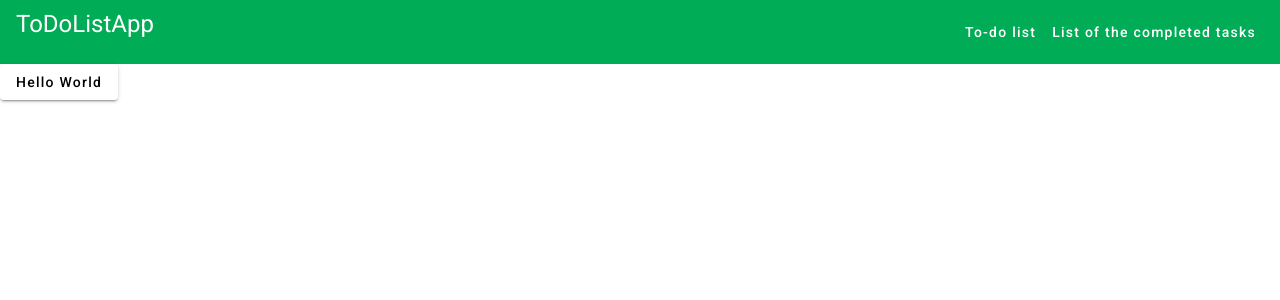
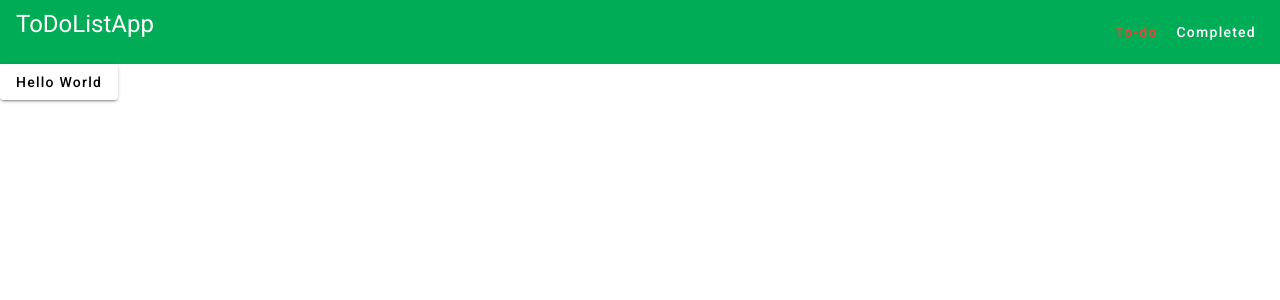
Before and after one commit to oleksy-piotr-angular/ToDoListApp, an Angular app: page / in a window 1280 px wide. Shown: the top 300 px of the page. Built offline with nearby package versions, Linux system fonts and the light colour scheme; what @ngrx/store would draw is missing.

Commit message:
add ngrx store dev tools for debugging Angular Ngrx Application

```diff
--- a/package.json
+++ b/package.json
@@ -21,6 +21,7 @@
     "@angular/platform-browser-dynamic": "^15.2.0",
     "@angular/router": "^15.2.0",
     "@ngrx/store": "^10.1.0",
+    "@ngrx/store-devtools": "^10.1.0",
     "ngx-toastr": "^17.0.2",
     "rxjs": "~7.8.0",
     "tslib": "^2.3.0",
--- a/src/app/app.module.ts
+++ b/src/app/app.module.ts
@@ -6,6 +6,7 @@ import { AppMaterialModuleModule } from './material-module/material-module.modul
 import { ToastrModule } from 'ngx-toastr';
 import { TaskFormComponent } from './components/tasks/task-form/task-form.component';
 import { StoreModule } from '@ngrx/store';
+import { StoreDevtoolsModule } from '@ngrx/store-devtools';
 import { ToDoTasksComponent } from './components/tasks/to-do-tasks/to-do-tasks.component';
 import { DoneTasksComponent } from './components/tasks/done-tasks/done-tasks.component';
 import { tasksReducer } from './components/tasks/state/tasks.reducer';
@@ -29,6 +30,15 @@ import { HeaderComponent } from './shared/components/header/header.component';
       disableTimeOut: true,
     }),
     StoreModule.forRoot({ tasks: tasksReducer }),
+    StoreDevtoolsModule.instrument({
+      maxAge: 25,
+      logOnly: false,
+      features: {
+        pause: false,
+        lock: true,
+        persist: true,
+      },
+    }),
   ],
   providers: [],
   bootstrap: [AppComponent],
--- a/src/app/shared/components/header/header.component.css
+++ b/src/app/shared/components/header/header.component.css
@@ -2,8 +2,8 @@
   background-color: rgb(0, 172, 86);
   color: white;
 }
-.mat-button {
-  color: white;
+.menu-button {
+  color: black;
 }
 .spacer {
   flex: 1 1 auto;
--- a/src/app/shared/components/header/header.component.html
+++ b/src/app/shared/components/header/header.component.html
@@ -2,6 +2,6 @@
   <h1>{{ title }}</h1>
   <div class="spacer"></div>
   <!-- <a mat-button routerLink="#">Create Task</a> -->
-  <a mat-button routerLink="/to-do-tasks">To-do list</a>
-  <a mat-button routerLink="/done-tasks">List of the completed tasks</a>
+  <a mat-button color="warn" routerLink="/to-do-tasks">To-do</a>
+  <a mat-button routerLink="/done-tasks">Completed</a>
 </mat-toolbar>
```
Also changed, not shown: 1 other file (tests, documents, lock files or other folders).
